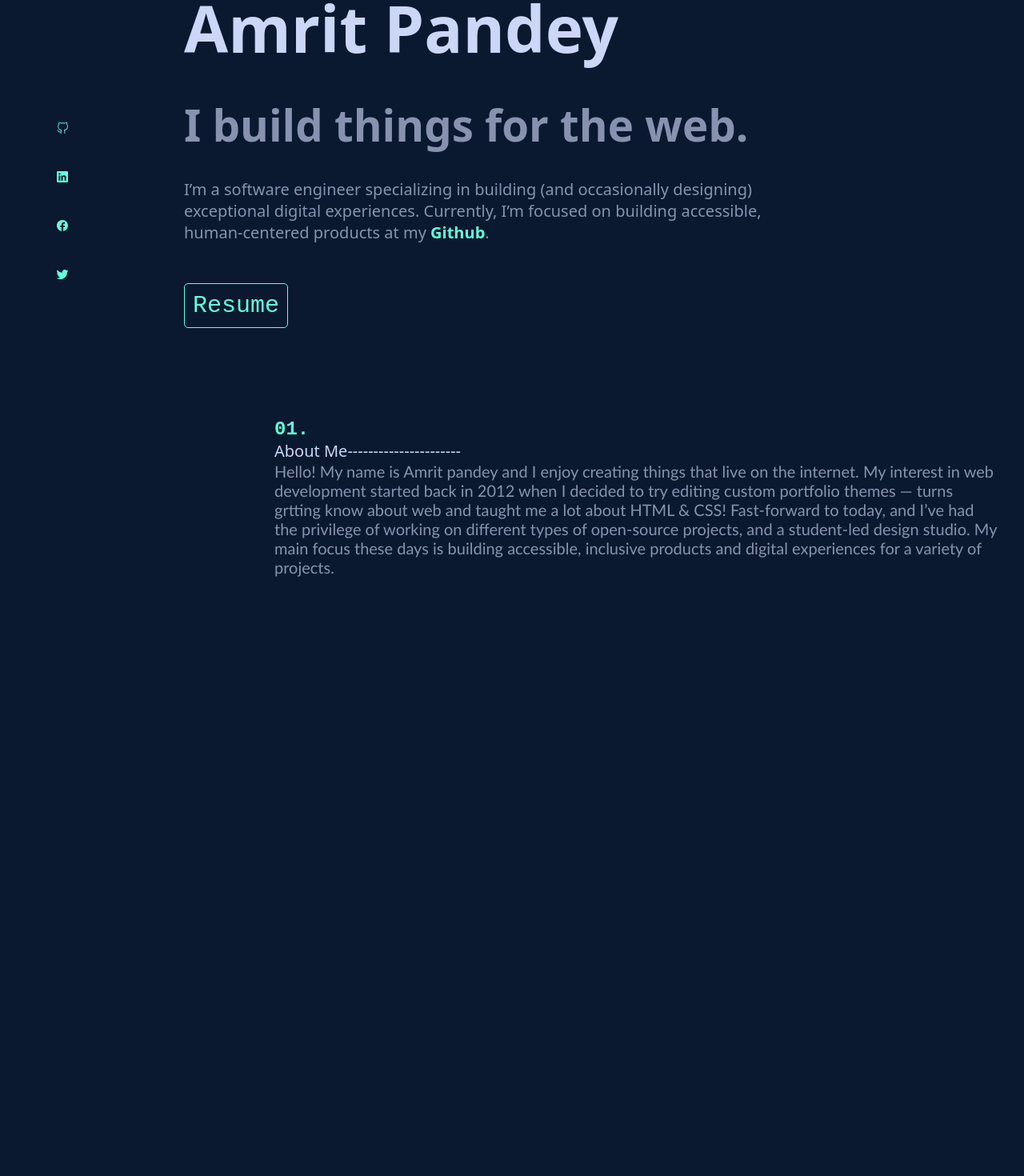
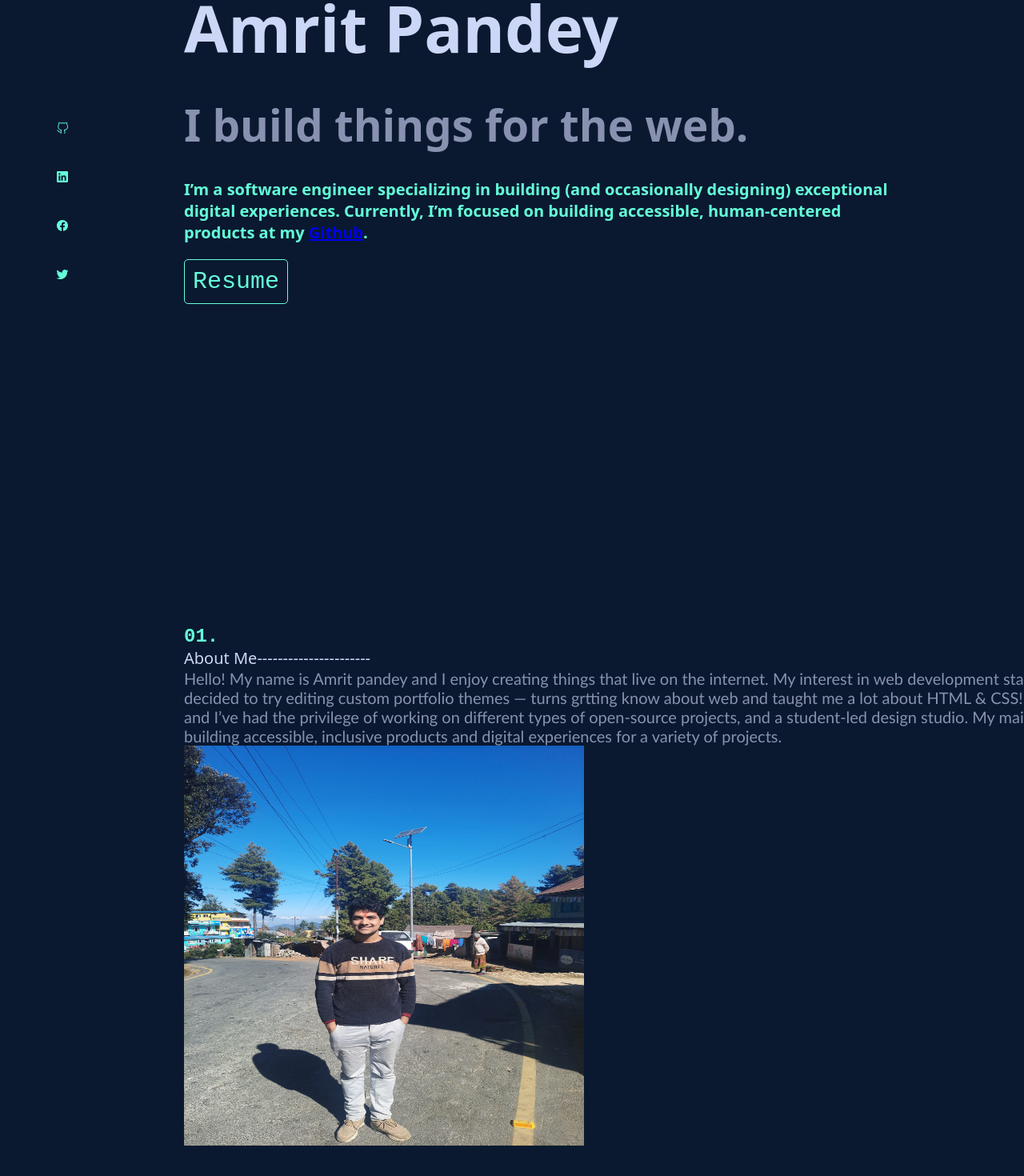
Before and after one commit to amripandey/Amrit-Portfolioweb, a Next.js app: page / in a window 1280 px wide. Shown: the part 218-1688 px from the top of the page at 80% size. Before the commit the page ends 1052 px from the top, so only its background shows below. Built offline with nearby package versions, Linux system fonts and the light colour scheme.

Commit message:
Under Development

```diff
--- a/components/Header.js
+++ b/components/Header.js
@@ -4,14 +4,14 @@ import Link from 'next/link'
 export default function Header() {
     return (
         <header className={styles.nav}>
-                <div className={styles.logo}>Amrit.</div>
-                <ul>
+            <div className={styles.logo}>Amrit.</div>
+            <ul>
                 <li>01. <Link href="#About">About</Link> </li>
                 <li>02. <a href="#Experience">Experience</a> </li>
                 <li>03. <a href="#Work">Work</a> </li>
                 <li>04. <a href="#Contact">Contact</a> </li>
-                <div className={styles.Resume} href="#">Resume</div>
-                </ul>
+                <a className={styles.Resume} href="/cv.pdf" targer="_blank" rel="noopener noreferrer">Resume</a>
+            </ul>
         </header>
     )
 }
--- a/components/Leftsidebar.js
+++ b/components/Leftsidebar.js
@@ -1,7 +1,8 @@
 import styles from '<import>/styles/Home.module.css'
 
 import { VscGithubAlt } from "react-icons/vsc";
-import { IoLogoTwitter,
+import {
+  IoLogoTwitter,
   IoLogoFacebook,
   IoLogoLinkedin
 } from "react-icons/io5";
--- a/components/Section.js
+++ b/components/Section.js
@@ -4,18 +4,37 @@ import Link from 'next/link'
 
 export default function Section() {
   return (
+    <>
       <section className={styles.intro} id="Home">
         <p className={styles.p1element}>Hi, my name is</p>
         <p className={styles.p2element}>Amrit Pandey</p>
         <p className={styles.p3element}>I build things for the web.</p>
         <p className={styles.p4element}>I’m a software engineer specializing in building (and occasionally designing) exceptional digital experiences. Currently, I’m focused on  building accessible, human-centered products at my <a href="https://github.com/amripandey" target="_blank">Github</a>.</p>
-      <div className={styles.ResumeBox}>Resume</div>
+        <div className={styles.ResumeBox}>
+          <a href="/cv.pdf" targer="_blank" rel="noopener noreferrer">Resume</a>
+        </div>
+      </section>
+      {/**
+         * About section starts here and i add this comment cause i set upper in height 100vh so pages divides here
+         * intro is container for every content element
+         */}
+      <section className={styles.intro} id="About">
         <div className={styles.About}>
-
-        <Link href="#About"></Link><h2>01.<p className={styles.p5element}> About Me----------------------</p></h2>
+          <Link href="#About">
+          </Link>
+          <h2>01.<p className={styles.p5element}> About Me----------------------</p></h2>
           <p className={styles.p6element}>Hello! My name is Amrit pandey and I enjoy creating things that live on the internet. My interest in web development started back in 2012 when I decided to try editing custom portfolio themes — turns grtting know about web and taught me a lot about HTML & CSS!
             Fast-forward to today, and I’ve had the privilege of working on different types  of open-source projects, and a student-led design studio. My main focus these days is building accessible, inclusive products and digital experiences for a variety of projects.</p>
+          <div >
+            <Image
+            src= "/AmritPhoto.jpg"
+            alt="amrit pandey"
+            width={500}
+            height = {500}
+            />
+          </div>
         </div>
       </section>
+    </>
   )
 }
--- a/styles/Home.module.css
+++ b/styles/Home.module.css
@@ -42,7 +42,7 @@
   text-decoration: none;
 }
 
-div.Resume {
+a.Resume {
   margin-right: 50px;
   display: inline;
   font-size: 20px;
@@ -79,6 +79,9 @@ div.Resume {
   margin-top: 100px;
   margin-left: 230px;
   text-align: start;
+  width: 100%;
+  height: 100vh;
+
 }
 
 .p1element {
@@ -118,7 +121,7 @@ div.Resume {
   margin-right: 400px;
 }
 
-.p4element a {
+.p4element {
   color: rgb(100, 255, 218);
   font-family: system-ui, -apple-system, BlinkMacSystemFont, 'Segoe UI', Roboto, Oxygen, Ubuntu, Cantarell, 'Open Sans', 'Helvetica Neue', sans-serif;
   font-size: 20px;
@@ -129,20 +132,26 @@ div.Resume {
 
 /*  Resume box */
 div.ResumeBox {
+  margin-top:20px ;
+  text-decoration: none;
+  width: fit-content;
+  padding: 10px;
+  border: 1px solid rgb(100, 255, 218);
+  border-radius: 5px;
+}
+
+.ResumeBox > a{
+  background-color: transparent;
+  text-decoration: none;
   color: rgb(100, 255, 218);
   font-family: 'Courier New', Courier, monospace;
   font-weight: 400;
   font-size: 30px;
-  padding: 10px;
-  margin-top: 50px;
-  margin-right: 1000px;
-  border: 1px solid rgb(100, 255, 218);
-  border-radius: 5px;
+
 }
-
 /* about me */
 .About {
-  margin: 10%;
+  text-align: start;
 }
 
 .About h2 {
@@ -164,6 +173,7 @@ div.ResumeBox {
   font-weight: 400;
   font-family: system-ui, -apple-system, BlinkMacSystemFont, 'Segoe UI', Roboto, Oxygen, Ubuntu, Cantarell, 'Open Sans', 'Helvetica Neue', sans-serif;
 }
+
 .p6element {
   font-family: 'Gill Sans', 'Gill Sans MT', Calibri, 'Trebuchet MS', sans-serif;
   font-size: 20px;
```
Also changed, not shown: public/AmritPhoto.jpg (added). Lines whose indentation alone changed are shown as unchanged.
